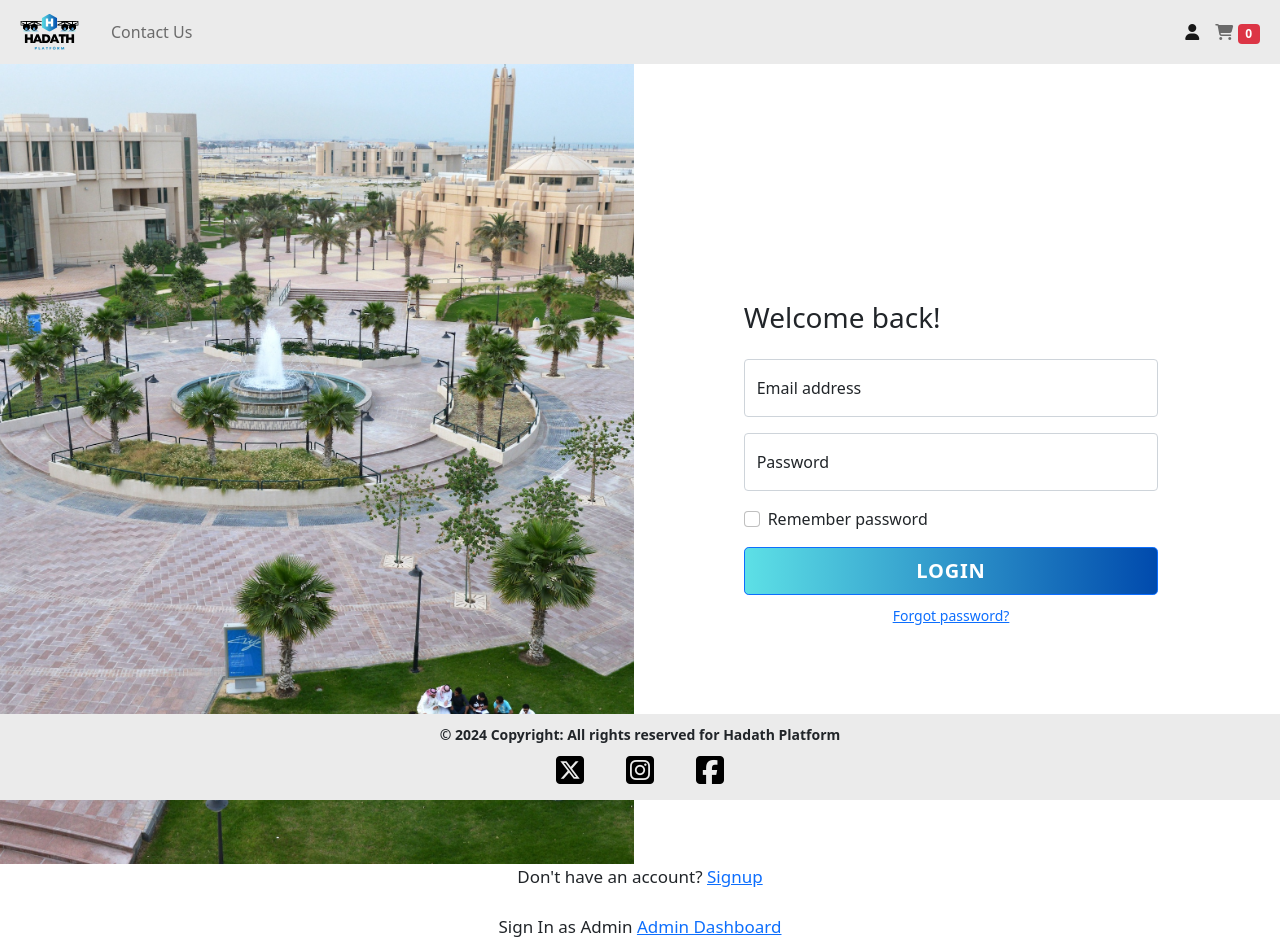
After one commit to raadalharthi/hadath-platform, a PHP site: page /guestLoginPage.php in a window 1280 px wide. The commit adds this page. Run offline with PHP 8.4, Linux system fonts and the light colour scheme; tables that the repository leaves empty or names only in its code hold one stand-in row (values such as "Sample post"); data that the repository does not hold is empty; some libraries are stand-ins or nearby versions.

Commit message:
whole new changes (just for backup)

```diff
--- a/contactUs.php
+++ b/allContactUsPage.php
@@ -4,12 +4,12 @@
   <head>
     <?php
       $title = "Contact Us";
-      include_once 'include/metaHead.php';
+      include_once 'include/metaData.php';
     ?>
   </head>
   <body>
     <?php
-      include_once 'include/navBar.php';
+      include_once 'include/navigationBar.php';
 
       if (empty($_SESSION['adminID']) == false){
 
--- /dev/null
+++ b/allEventsPage.php
@@ -0,0 +1 @@
+allEventsPage.php
--- /dev/null
+++ b/attendeeOrganizerNotificationsPage.php
@@ -0,0 +1 @@
+attendeeOrganizerNotificationsPage.php
--- /dev/null
+++ b/attendeeOrganizerUpdateProfilePage.php
@@ -0,0 +1 @@
+attendeeOrganizerUpdateProfilePage.php
--- /dev/null
+++ b/attendeeRegisteredEventsPage.php
@@ -0,0 +1 @@
+attendeeRegisteredEventsPage.php
--- /dev/null
+++ b/guestForgotPasswordPage.php
@@ -0,0 +1 @@
+guestForgotPasswordPage.php
--- /dev/null
+++ b/guestLoginPage.php
@@ -0,0 +1,132 @@
+<!DOCTYPE html>
+
+<html lang="en">
+
+<head>
+  <?php
+  $title = "Login";
+  include_once 'include/metaData.php';
+  ?>
+</head>
+
+<body>
+  <?php
+  include_once 'include/navigationBar.php';
+
+  if (empty($_SESSION['adminID']) and empty($_SESSION['userID'])) { ?>
+
+    <div class="container-fluid ps-md-0">
+      <div class="row g-0">
+        <div class="d-none d-md-flex col-md-4 col-lg-6 bg-image"></div>
+        <div class="col-md-8 col-lg-6">
+          <div class="login d-flex align-items-center py-5">
+            <div class="container">
+              <div class="row">
+                <div class="col-md-9 col-lg-8 mx-auto">
+                  <h3 class="login-heading mb-4">Welcome back!</h3>
+
+                  <!-- Login Form -->
+                  <form name="login" action="authentication.php" onsubmit="return validation()" method="POST">
+                    <div class="form-floating mb-3">
+                      <input type="email" class="form-control" id="email" name="email" placeholder="name@example.com">
+                      <label for="email">Email address</label>
+                    </div>
+                    <div class="form-floating mb-3">
+                      <input type="password" class="form-control" id="password" name="password" placeholder="Password">
+                      <label for="password">Password</label>
+                    </div>
+
+                    <div class="form-check mb-3">
+                      <input class="form-check-input" type="checkbox" value="" id="rememberPasswordCheck">
+                      <label class="form-check-label" for="rememberPasswordCheck">
+                        Remember password
+                      </label>
+                    </div>
+
+                    <input type="hidden" id="type" name="type" value="<?php echo $title ?>">
+
+                    <div class="d-grid">
+                      <button class="btn btn-lg btn-primary btn-login text-uppercase fw-bold mb-2" type="submit"
+                        value="login" id="btn">Login</button>
+                      <div class="text-center">
+                        <a class="small" href="guestForgotPasswordPage.php">Forgot password?</a>
+                      </div>
+                    </div>
+                  </form>
+                </div>
+              </div>
+            </div>
+          </div>
+        </div>
+      </div>
+    </div>
+
+    <script>
+      function validation() {
+        var email = document.login.email.value;
+        var password = document.login.password.value;
+        var emailPattern = /^[^\s@]+@[^\s@]+\.[^\s@]+$/; // Regular expression for email validation
+
+        if (email.length == "" && password.length == "") {
+          alert("Email and password not provided. Please enter your email address and password.");
+          return false;
+        } else {
+          if (email.length == "") {
+            alert("Email address not provided. Please enter your email address.");
+            return false;
+          } else if (!emailPattern.test(email)) { // Check if email matches the pattern
+            alert("Please enter a valid email address.");
+            return false;
+          }
+          if (password.length == "") {
+            alert("Password not provided. Please enter your password.");
+            return false;
+          }
+        }
+      }
+    </script>
+
+    <!-- switching to sign up form-->
+    <div class="signup">
+      <span class="signup">Don't have an account?
+        <label><a href="signup.php"> Signup</a></label>
+      </span>
+    </div>
+    <br>
+
+    <div class="signup">
+      <span class="signup">Sign In as Admin
+        <label><a href="adminLogIn.php"> Admin Dashboard</a></label>
+      </span>
+    </div>
+    </div>
+
+    <!--Signup form-->
+
+    </div>
+    </div>
+
+    <?php
+  } else {
+    ?>
+
+    <div style="text-align: center; margin-top:25%;">
+      <h1>You already Logged in as
+        <?php if (empty($_SESSION['adminID'])) {
+          echo "customer";
+        } else {
+          echo "Admin";
+        } ?>
+      </h1>
+      <br>
+      <form action="signout.php" method="POST"><button class="btn btn-outline-success" type="submit">Sign Out</button>
+      </form>
+    </div>
+
+    <?php
+  }
+  include_once 'include/footer.php';
+  ?>
+</body>
+
+</html>
--- a/include/navBar.php
+++ b/include/navigationBar.php
@@ -9,15 +9,11 @@ switch ($title)
             $activeContactUs = "active";
         break;
 
-        case "Sign in":
+        case "Login":
             $activeLoginPage = "active";
         break;
 
         case "Sign Up":
-            $activeLoginPage = "active";
-        break;
-
-        case "Admin Sign in":
             $activeLoginPage = "active";
         break;
 
@@ -84,7 +80,7 @@ switch ($title)
 
             <ul class="navbar-nav">
                 <li class="nav-item">
-                    <a class="nav-link <?= $activeLoginPage ?>" href="loginPage.php">
+                    <a class="nav-link <?= $activeLoginPage ?>" href="guestLoginPage.php">
                         <span><i class="fa-solid fa-user"></i></span>
                     </a>
                 </li>
--- a/index.php
+++ b/index.php
@@ -5,7 +5,7 @@
       <!-- Tab Title-->
       <?php
         $title = "Home Page";
-        include_once 'include/metaHead.php';
+        include_once 'include/metaData.php';
       ?>
     </head>
 
@@ -13,7 +13,7 @@
     <?php
 
       //Page Navigation Bar
-      include_once 'include/navBar.php';
+      include_once 'include/navigationBar.php';
 
       if (empty($_SESSION['adminID']) == false){
 
--- /dev/null
+++ b/organizerAddEventPage.php
@@ -0,0 +1 @@
+organizerAddEventPage.php
--- /dev/null
+++ b/organizerEditEventPage.php
@@ -0,0 +1 @@
+organizerEditEventPage.php
--- /dev/null
+++ b/organizerEventStatisticsPage.php
@@ -0,0 +1 @@
+organizerEventStatisticsPage.php
--- /dev/null
+++ b/organizerMyEventsPage.php
@@ -0,0 +1 @@
+organizerMyEventsPage.php
--- a/styles.css
+++ b/styles.css
@@ -1,3 +1,38 @@
+  /* this related to log in page */
+
+  .login {
+    min-height: 100vh;
+  }
+
+  .bg-image {
+    background-image: url(./assets/guestLoginPageBackground.jpg);
+    background-size: cover;
+    background-position: center;
+  }
+
+  .login-heading {
+    font-weight: 300;
+  }
+
+  .btn-login {
+    font-size: 0.9rem;
+    letter-spacing: 0.05rem;
+    padding: 0.75rem 1rem;
+    background-image: linear-gradient(to right, #5DE0E6, #004AAD);
+    border: none; /* Removes the default border */
+    color: white; /* Adjust text color as needed */
+    transition: background-image 0.3s ease-in-out; /* Smooth transition for hover effect */
+  }
+
+  .btn-login:hover {
+    background-image: linear-gradient(to right, #4bc9d6, #003a8d); /* Darker gradient on hover */
+    border: none; /* Removes the default border */
+
+  }
+
+
+  /* this related to log in page */
+
 .container2 {
     position: absolute;
     top: 50%;
```
Also changed, not shown: guestSignupPage.php (renamed from adminLogIn.php, +23 -14 lines), loginPage.php (deleted, +0 -99 lines), signup.php (deleted, +0 -84 lines), test.php (added, +49 -0 lines), assets/guestLoginPageBackground.jpg (added), include/metaData.php (renamed from include/metaHead.php).
